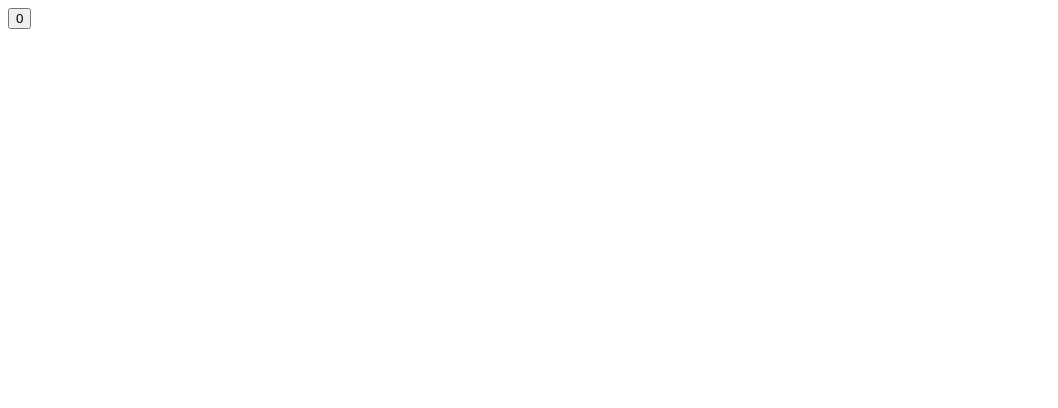
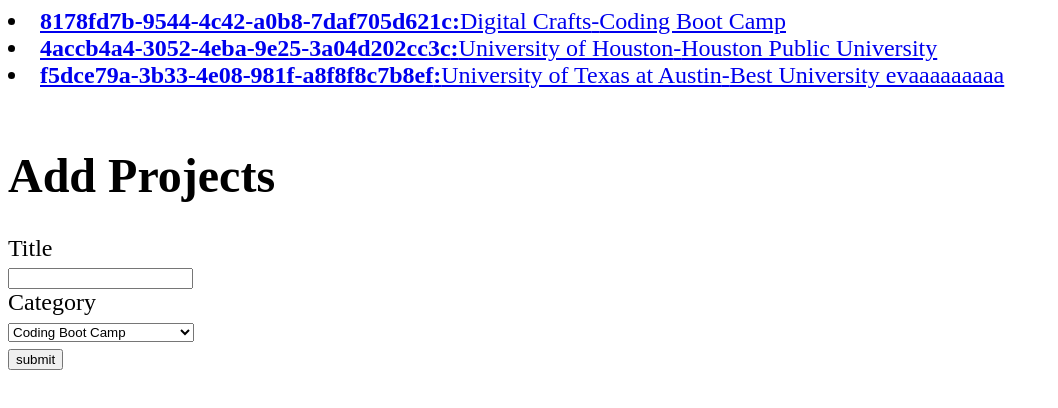
Before and after one commit to dhull33/react-practice, a React (Create React App) app: page / in a window 1280 px wide. Shown: the top 408 px of the page, without its empty margins (0-1058 px from the left). Built offline with nearby package versions, Linux system fonts and the light colour scheme.

Commit message:
Added delete feature

```diff
--- a/package.json
+++ b/package.json
@@ -3,9 +3,11 @@
   "version": "0.1.0",
   "private": true,
   "dependencies": {
+    "prop-types": "^15.6.1",
     "react": "^16.3.2",
     "react-dom": "^16.3.2",
-    "react-scripts": "1.1.4"
+    "react-scripts": "1.1.4",
+    "uuid": "^3.2.1"
   },
   "scripts": {
     "start": "react-scripts start",
--- a/src/App.js
+++ b/src/App.js
@@ -1,6 +1,12 @@
 import React, { Component } from 'react';
 import Projects from './components/Projects.js';
 import AddProjects from './components/AddProjects.js';
+import PropTypes from 'prop-types';
+
+//generates unique id's
+import uuid from 'uuid';
+
+
 import './App.css';
 
 class App extends Component {
@@ -20,16 +26,19 @@
             {
                 projects: [
                     {
+                        id: uuid.v4(),
                         title: 'Digital Crafts',
                         category: 'Coding Boot Camp'
                     },
 
                     {
+                        id: uuid.v4(),
                         title: 'University of Houston',
                         category: 'Houston Public University '
                     },
 
                     {
+                        id: uuid.v4(),
                         title: 'University of Texas at Austin',
                         category: 'Best University evaaaaaaaaa'
                     }
@@ -49,6 +58,16 @@
         this.setState({project: projects});
     }
 
+    handleDeleteProject(id){
+        let projects= this.state.projects;
+
+        let index = projects.findIndex(x => x.id == id);
+
+        projects.splice(index, 1);
+
+        this.setState({project: projects});
+    }
+
   render() {
 
 
@@ -58,7 +77,7 @@
             {/*Hello World*/}
 
             {/*projects is a child component of App?*/}
-            <Projects projects={this.state.projects} />
+            <Projects onDelete={this.handleDeleteProject.bind(this)} projects={this.state.projects} />
 
               <AddProjects addProjects={this.handleAddProject.bind(this)} />
 
--- a/src/components/AddProjects.js
+++ b/src/components/AddProjects.js
@@ -1,5 +1,6 @@
 import React, { Component } from 'react';
-
+import uuid from 'uuid';
+import propTypes from 'prop-types';
 class AddProjects extends Component {
 
     constructor(){
@@ -12,6 +13,7 @@
 
 
     static defaultProps= {
+        //This is what we want to show up in our drop down
         categories: ['Coding Boot Camp', 'Houston Public University', 'Best university evaaaaaaaa']
     };
 
@@ -31,6 +33,7 @@
             //this.setState is how we update our state
             this.setState(
                 {newProject: {
+                        id: uuid.v4(),
                         title: this.refs.title.value,
                         category: this.refs.category.value
                     }
@@ -88,4 +91,8 @@
     }
 }
 
+AddProjects.propTypes= {
+    categories: propTypes.array,
+    addProject: propTypes.func
+}
 export default AddProjects;
--- a/src/components/ProjectItem.js
+++ b/src/components/ProjectItem.js
@@ -1,12 +1,32 @@
 import React, { Component } from 'react';
 
 
+
 class ProjectItem extends Component {
+
+    deleteProject(id){
+        console.log(this.props.project.id);
+
+        this.props.onDelete(id);
+    }
+
+
     render() {
         return (
             <li>
-                <b>{this.props.project.title}</b> - {this.props.project.category}
+
+                <a href="#" onClick={this.deleteProject.bind(this, this.props.project.id)}>
+
+                    <b>{this.props.project.id}:</b>
+                    {this.props.project.title}-
+                    {this.props.project.category}
+
+                </a>
+                <br />
+
             </li>
+
+
         );
     }
 }
--- a/src/components/Projects.js
+++ b/src/components/Projects.js
@@ -1,7 +1,13 @@
 import React, { Component } from 'react';
-import ProjectItem from './ProjectItem'
+//import uuid from 'uuid';
+import ProjectItem from './ProjectItem';
 
 class Projects extends Component {
+
+    deleteProject(id){
+        this.props.onDelete(id);
+    }
+
     render() {
 
         let projectItems;
@@ -12,7 +18,7 @@
                 //This loops through all objects in array 'projects'
 
                 return(
-                    <ProjectItem key={project.title}  project={project}/>
+                    <ProjectItem onDelete={this.deleteProject.bind(this)} key={project.id}  project={project}/>
                 )
 
 
@@ -26,7 +32,6 @@
             <div>
 
                 {projectItems} <br />
-                What the devil?!?!?!
 
             </div>
         )
--- a/src/index.js
+++ b/src/index.js
@@ -2,11 +2,11 @@
 import ReactDOM from 'react-dom';
 
 
-// import App from './App';
-import App2 from './App2';
+import App from './App';
+//import App2 from './App2';
 import registerServiceWorker from './registerServiceWorker';
 
-ReactDOM.render(<App2 />, document.getElementById('root'));
+ReactDOM.render(<App />, document.getElementById('root'));
 
 //What is registerServiceWorker doing????? It is an API that helps us cache our assets and other files so that when the user is offline or on a slow network, he/she can still see results on the page
 
```
Also changed, not shown: 1 other file (tests, documents, lock files or other folders).
